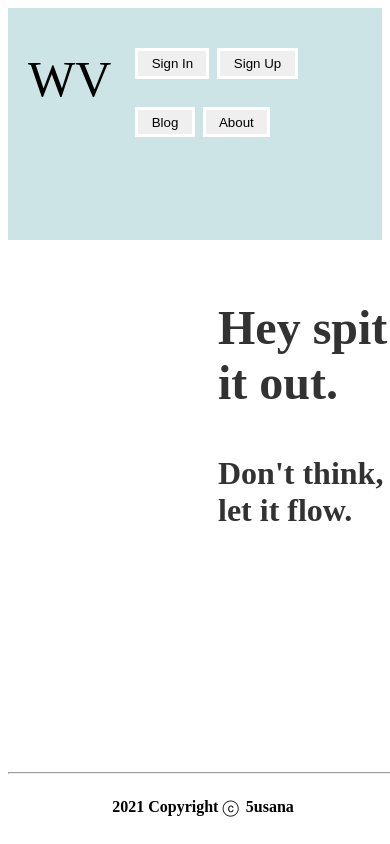
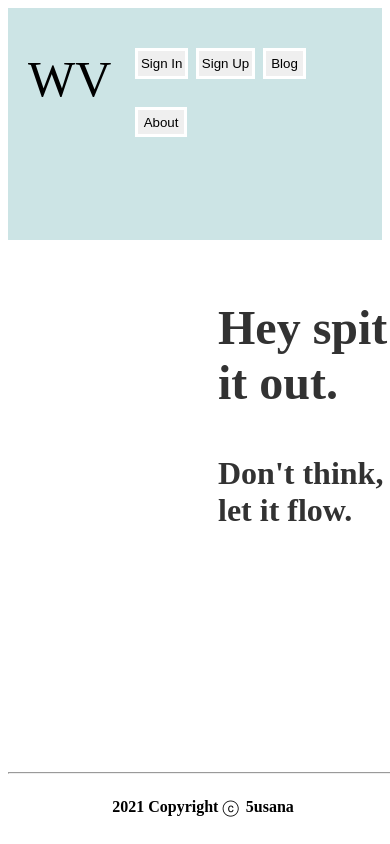
Before and after one commit to 5usana/wvblog, a React (Create React App) app: page / in a window 390 px wide. Shown: the top 844 px of the page. Built offline with nearby package versions, Linux system fonts and the light colour scheme; a web font is replaced by a local one.

Commit message:
navbar buttons resized to fit mobile

```diff
--- a/src/components/NavBar.js
+++ b/src/components/NavBar.js
@@ -15,40 +15,28 @@ flex-direction: row;
 	order: 1;
 	background-color: #CCE4E5;
 	flex-flow: row;
-
 `;
 
 const HeaderOne = styled.h1`
-	// background-color: coral;
 	font-weight: 100;
 	font-size: 50px;
 	margin-left: 20px;
 	color: black;
 	text-decoration: none;
-
-
-	// .nav-tag {
-	// 	color: red;
-	// 	font-weight: 100;
-	// 	text-decoration: none;
-	// }
 `;
 
 const SignInButton = styled.button`
 	display:inline-block;
- 	padding:0.35em 1em;
+ 	padding:0.35em .2em;
  	border:0.29em solid #FFFFFF;
  	margin:0 0.6em 0.3em 0;
  	order-radius:0.12em;
-//  	box-sizing: border-box;
-//  	font-weight:400;
-//  	color:#000000;
  	transition: all 0.2s;
 `;
 
 const SignUpButton = styled.button`
 	display:inline-block;
- 	padding:0.35em 1em;
+	padding:0.35em .2em;
  	border:0.29em solid #FFFFFF;
  	margin:0 0.6em 0.3em 0;
  	order-radius:0.12em;
@@ -57,7 +45,7 @@ const SignUpButton = styled.button`
 
 const BlogButton = styled.button`
 	display:inline-block;
- 	padding:0.35em 1em;
+	padding:0.35em .4em;
  	border:0.29em solid #FFFFFF;
  	margin:0 0.6em 0.3em 0;
  	order-radius:0.12em;
@@ -66,9 +54,9 @@ const BlogButton = styled.button`
 
 const AboutButton = styled.button`
 	display:inline-block;
- 	padding:0.35em 1em;
+	padding:0.35em .4em;
  	border:0.29em solid #FFFFFF;
- 	margin:0 0.6em 0.3em 0;
+//  	margin:0 0.6em 0em 0;
  	order-radius:0.12em;
  	transition: all 0.2s;
 `;
@@ -78,53 +66,32 @@ function NavBar() {
     return (
 		<NavContainer>
 			<Link style={{ textDecoration: 'none' }} to='/'>
-				<HeaderOne className='nav-tag' > WV </HeaderOne>
+				<HeaderOne>
+					WV
+					</HeaderOne>
 			</Link>
 			<HomeNav>
 				<Link to='/signin'>
-					<SignInButton
-						className='SignIn'
-						width='348px'
-						size='1.5rem'
-						margin='0'
-						height='56px'>
+					<SignInButton>
 						Sign In
 					</SignInButton>
 				</Link>
 				<Link to='/signup'>
-					<SignUpButton
-						className='SignUp'
-						width='348px'
-						size='1.5rem'
-						margin='0'
-						height='56px'>
+					<SignUpButton>
 						Sign Up
 					</SignUpButton>
 				</Link>
 				<Link to='/blog'>
-					<BlogButton
-						className='blog'
-						width='348px'
-						size='1.5rem'
-						margin='0'
-						height='56px'>
+					<BlogButton>
 						Blog
 					</BlogButton>
 				</Link>
 				<Link to='/about'>
-					<AboutButton
-						className='about'
-						width='348px'
-						size='1.5rem'
-						margin='0'
-						height='56px'>
+					<AboutButton>
 						About
 					</AboutButton>
 				</Link>
 			</HomeNav>
-
-
-
 		</NavContainer>
     );
 }
```
Lines whose indentation alone changed are shown as unchanged.
